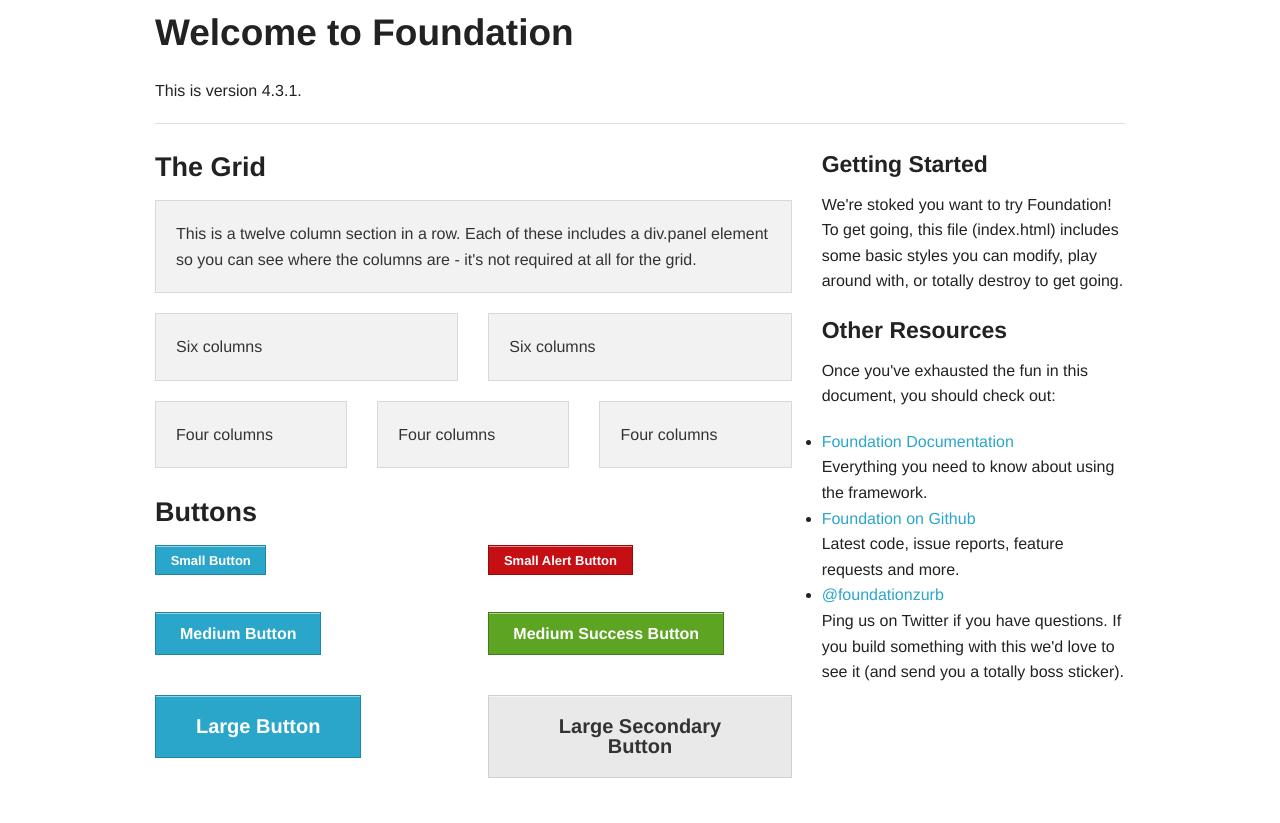
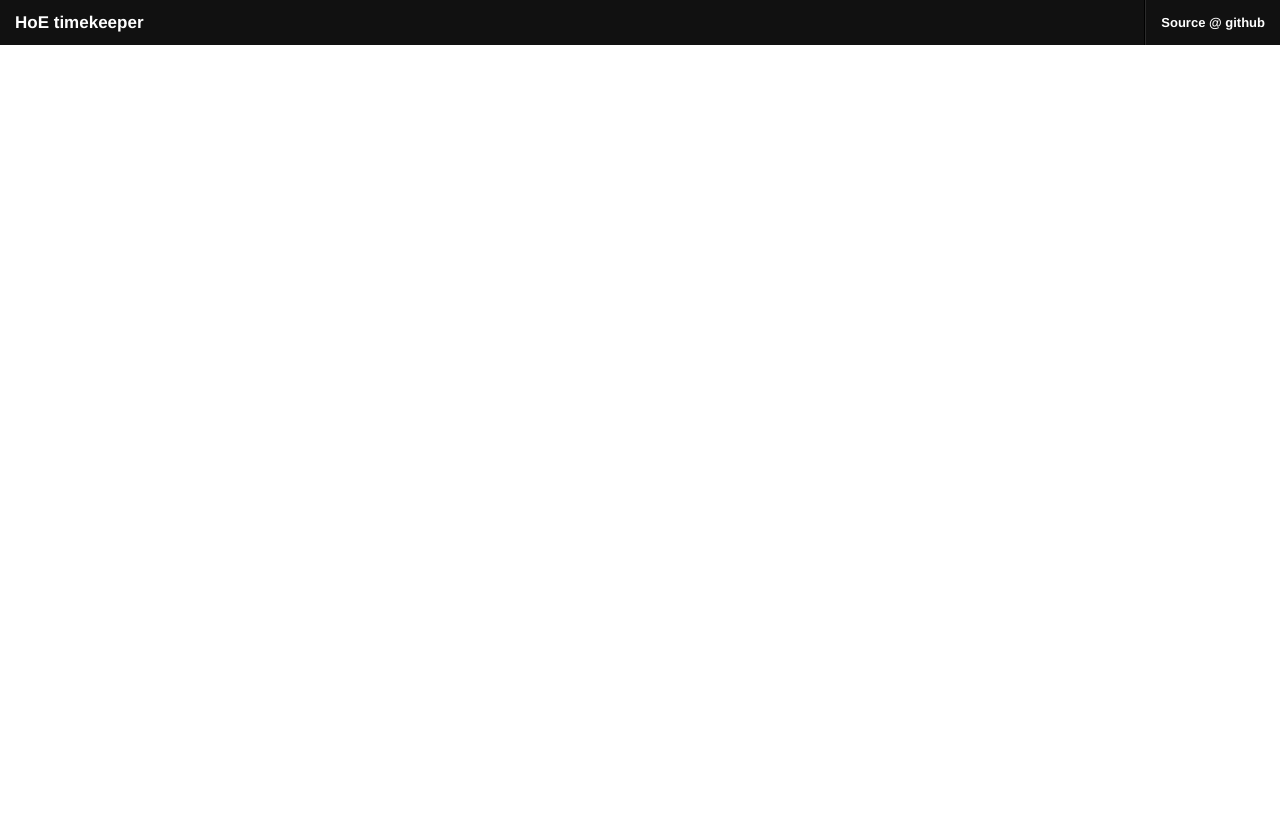
Before and after one commit to Visgean/debatetime, a plain HTML site: page index.html in a window 1280 px wide. After the commit the page ends 800 px from the top, so only its background shows below. Drawn offline with Linux system fonts and the light colour scheme.

Commit message:
deleting default stuff from index template

```diff
--- a/index.html
+++ b/index.html
@@ -5,7 +5,7 @@
 <head>
 	<meta charset="utf-8">
 	<meta name="viewport" content="width=device-width">
-  <title>Foundation 4</title>
+	<title>HoE time keeper</title>
 
 
 	<link rel="stylesheet" href="css/foundation.css">
@@ -15,86 +15,33 @@
 
 </head>
 <body>
+	<nav class="top-bar" style="">
+		<ul class="title-area">
+			<!-- Title Area -->
+			<li class="name">
+				<h1><a href="#">HoE timekeeper</a></h1>
+			</li>
+			<!-- Remove the class "menu-icon" to get rid of menu icon. Take out "Menu" to just have icon alone -->
+			<li class="toggle-topbar menu-icon"><a href="#"><span>Menu</span></a></li>
+		</ul>
 
-	<div class="row">
-		<div class="large-12 columns">
-			<h2>Welcome to Foundation</h2>
-			<p>This is version 4.3.1.</p>
-			<hr />
-		</div>
-	</div>
 
-	<div class="row">
-		<div class="large-8 columns">
-			<h3>The Grid</h3>
+		<section class="top-bar-section">
 
-			<!-- Grid Example -->
-			<div class="row">
-				<div class="large-12 columns">
-					<div class="panel">
-						<p>This is a twelve column section in a row. Each of these includes a div.panel element so you can see where the columns are - it's not required at all for the grid.</p>
-					</div>
-				</div>
-			</div>
-			<div class="row">
-				<div class="large-6 columns">
-					<div class="panel">
-						<p>Six columns</p>
-					</div>
-				</div>
-				<div class="large-6 columns">
-					<div class="panel">
-						<p>Six columns</p>
-					</div>
-				</div>
-			</div>
-			<div class="row">
-				<div class="large-4 columns">
-					<div class="panel">
-						<p>Four columns</p>
-					</div>
-				</div>
-				<div class="large-4 columns">
-					<div class="panel">
-						<p>Four columns</p>
-					</div>
-				</div>
-				<div class="large-4 columns">
-					<div class="panel">
-						<p>Four columns</p>
-					</div>
-				</div>
-			</div>
+			<!-- Right Nav Section -->
+			<ul class="right">
+				<li class="divider hide-for-small"></li>
+				<li class=""><a href="https://github.com/Visgean/debatetime">Source @ github</a>
+				</li>
+			</ul>
+		</section></nav>
 
-			<h3>Buttons</h3>
 
-      <div class="row">
-        <div class="large-6 columns">
-          <p><a href="#" class="small button">Small Button</a></p>
-          <p><a href="#" class="button">Medium Button</a></p>
-          <p><a href="#" class="large button">Large Button</a></p>
-        </div>
-        <div class="large-6 columns">
-          <p><a href="#" class="small alert button">Small Alert Button</a></p>
-          <p><a href="#" class="success button">Medium Success Button</a></p>
-          <p><a href="#" class="large secondary button">Large Secondary Button</a></p>
-        </div>
-      </div>
-		</div>
 
-		<div class="large-4 columns">
-			<h4>Getting Started</h4>
-			<p>We're stoked you want to try Foundation! To get going, this file (index.html) includes some basic styles you can modify, play around with, or totally destroy to get going.</p>
 
-			<h4>Other Resources</h4>
-			<p>Once you've exhausted the fun in this document, you should check out:</p>
-			<ul class="disc">
-				<li><a href="http://foundation.zurb.com/docs">Foundation Documentation</a><br />Everything you need to know about using the framework.</li>
-				<li><a href="http://github.com/zurb/foundation">Foundation on Github</a><br />Latest code, issue reports, feature requests and more.</li>
-				<li><a href="http://twitter.com/foundationzurb">@foundationzurb</a><br />Ping us on Twitter if you have questions. If you build something with this we'd love to see it (and send you a totally boss sticker).</li>
-			</ul>
-		</div>
-	</div>
+
+
+
 
 		<script>
 		document.write('<script src=' +
@@ -104,39 +51,21 @@
 
 		<script src="js/foundation.min.js"></script>
 <!--
-
-  <script src="js/foundation/foundation.js"></script>
-
   <script src="js/foundation/foundation.alerts.js"></script>
-
   <script src="js/foundation/foundation.clearing.js"></script>
-
   <script src="js/foundation/foundation.cookie.js"></script>
-
   <script src="js/foundation/foundation.dropdown.js"></script>
-
   <script src="js/foundation/foundation.forms.js"></script>
-
   <script src="js/foundation/foundation.joyride.js"></script>
-
   <script src="js/foundation/foundation.magellan.js"></script>
-
   <script src="js/foundation/foundation.orbit.js"></script>
-
   <script src="js/foundation/foundation.reveal.js"></script>
-
   <script src="js/foundation/foundation.section.js"></script>
-
   <script src="js/foundation/foundation.tooltips.js"></script>
-
   <script src="js/foundation/foundation.topbar.js"></script>
-
   <script src="js/foundation/foundation.interchange.js"></script>
-
   <script src="js/foundation/foundation.placeholder.js"></script>
-
   <script src="js/foundation/foundation.abide.js"></script>
-
 -->
 
 <script>
```
Also changed, not shown: humans.txt. Lines whose indentation alone changed are shown as unchanged.
